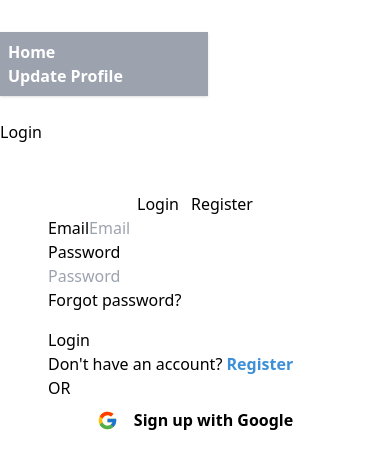
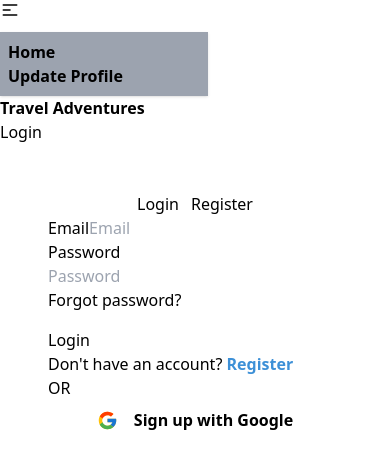
Before and after one commit to shahinvisual/travel-adventures, a React (Vite) app: page /loginModal in a window 390 px wide. Shown: the top 468 px of the page. Built offline with nearby package versions, Linux system fonts and the light colour scheme; no server answers.

Commit message:
use location and use navigate go to redrict lik

```diff
--- a/src/Private/PrivateRoute.jsx
+++ b/src/Private/PrivateRoute.jsx
@@ -1,9 +1,11 @@
 import { useContext } from "react";
 import { AuthContext } from "../Auth/AuthProvider";
-import { Navigate } from "react-router-dom";
+import { Navigate, useLocation } from "react-router-dom";
 
 const PrivateRoute = ({ children }) => {
     const { user, loading } = useContext(AuthContext);
+    const location = useLocation();
+    console.log(location);
     if (loading) {
         return (
             <div className="flex justify-center items-center h-screen">
@@ -13,7 +15,7 @@ const PrivateRoute = ({ children }) => {
     }
 
     if (!user) {
-        return <Navigate to='/loginModal'></Navigate>
+        return <Navigate state={{from:location.pathname}} to='/loginModal'></Navigate>
     }
     return children;
 };
--- a/src/components/Carousel.jsx
+++ b/src/components/Carousel.jsx
@@ -14,7 +14,7 @@ const Carousel = ({ children: slideImg }) => {
 
         <div className="overflow-hidden relative w-full lg:h-[450px]">
             <div className="absolute top-0 left-0 right-0 z-30">
-                <Navbar />
+                <Navbar textColor={'text-white'} />
             </div>
             <div
                 className="flex w-full h-full transition-transform ease-out duration-500"
--- a/src/components/LoginModal.jsx
+++ b/src/components/LoginModal.jsx
@@ -1,5 +1,5 @@
 import { useContext, useState } from "react";
-import { NavLink } from "react-router-dom";
+import { NavLink, useLocation, useNavigate } from "react-router-dom";
 import { FcGoogle } from "react-icons/fc";
 import { AuthContext } from "../Auth/AuthProvider";
 import toast from "react-hot-toast";
@@ -7,15 +7,18 @@ import Navbar from "./Navbar";
 
 const LoginModal = () => {
     const { signInWithGoogle, createUser, signInWithPassword } = useContext(AuthContext);
+    const location = useLocation();
+    const navigate = useNavigate();
     const [active, setActive] = useState(true);
-    const [error, setError] = useState("")
+    const [error, setError] = useState("");
 
     {/* --------------SignIn With Google-------------- */ }
     const handleGoogleLogin = () => {
         setError("")
         signInWithGoogle()
             .then(res => {
-                toast.success('successfully login')
+                toast.success('successfully login');
+                navigate(location.state.from);
             }).catch(error => {
                 setError(error.message)
             })
--- a/src/components/Navbar.jsx
+++ b/src/components/Navbar.jsx
@@ -3,15 +3,15 @@ import { Link, NavLink } from "react-router-dom";
 
 const Navbar = ({textColor}) => {
     const link = <>
-        <li> <NavLink className={({ isActive }) => `font-semibold ${isActive ? 'text-[#F79B72]' : `text-white ${textColor}`}`} to={'/'}>Home</NavLink></li>
-        <li><NavLink className={({ isActive }) => `font-semibold ${isActive ? 'text-[#F79B72]' : `text-white ${textColor}`}`} to={'/updateProfile'}>Update Profile</NavLink></li>
+        <li> <NavLink className={({ isActive }) => `font-semibold ${isActive ? 'text-[#F79B72]' : `${textColor}`}`} to={'/'}>Home</NavLink></li>
+        <li><NavLink className={({ isActive }) => `font-semibold ${isActive ? 'text-[#F79B72]' : `${textColor}`}`} to={'/updateProfile'}>Update Profile</NavLink></li>
     </>
     return (
         <div className="navbar lg:w-11/12 mx-auto">
             <div className="navbar-start">
                 <div className="dropdown">
                     <div tabIndex={0} role="button" className="btn btn-ghost lg:hidden">
-                        <svg xmlns="http://www.w3.org/2000/svg" className={`${textColor} h-5 w-5 text-white`} fill="none" viewBox="0 0 24 24" stroke="currentColor"> <path strokeLinecap="round" strokeLinejoin="round" strokeWidth="2" d="M4 6h16M4 12h8m-8 6h16" /> </svg>
+                        <svg xmlns="http://www.w3.org/2000/svg" className={`${textColor} h-5 w-5`} fill="none" viewBox="0 0 24 24" stroke="currentColor"> <path strokeLinecap="round" strokeLinejoin="round" strokeWidth="2" d="M4 6h16M4 12h8m-8 6h16" /> </svg>
                     </div>
                     <ul
                         tabIndex={0}
@@ -19,7 +19,7 @@ const Navbar = ({textColor}) => {
                         {link}
                     </ul>
                 </div>
-                <Link to='/' className={`lg:text-xl font-semibold text-white ${textColor}`}>Travel Adventures</Link>
+                <Link to='/' className={`lg:text-xl font-semibold ${textColor}`}>Travel Adventures</Link>
             </div>
             <div className="navbar-center hidden lg:flex">
                 <ul className="menu menu-horizontal px-1">
```
